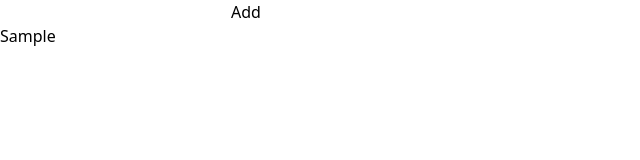
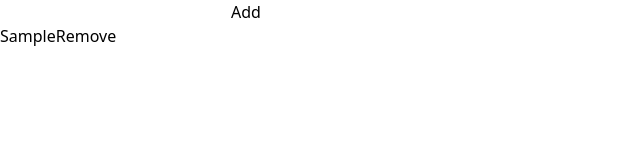
Before and after one commit to dimitargluharski/xstate, a React (Vite) app: page / in a window 1280 px wide. Both pictures are taken after typing "Sample" into the empty fields and a click on the button "Add". Shown: the top 160 px of the page, without its empty margins (0-640 px from the left). Built offline with nearby package versions, Linux system fonts and the light colour scheme.

Commit message:
Add remove todo functionality to App component

```diff
--- a/src/App.tsx
+++ b/src/App.tsx
@@ -22,6 +22,14 @@ function App() {
     setNewTodo(event.target.value);
   }
 
+  const handleRemoveTodo = (index: number) => {
+    setTodos(prevValues => {
+      return prevValues.filter((_, i) => i !== index);
+    });
+
+    send({ type: 'REMOVE_TODO' });
+  }
+
   return (
     <div className=''>
       <input type="text" value={newTodo} onChange={handleInputChange} style={{ border: '1px'}} />
@@ -30,7 +38,10 @@ function App() {
       <ul>
         {todos.length === 0 && <li>No todos</li>}
         {todos.reverse().map((todo, index) => (
-          <li key={index}>{todo}</li>
+          <li key={index}>
+            {todo}
+            <button onClick={() => handleRemoveTodo(index)}>Remove</button> {/* Add this button */}
+          </li>
         ))}
       </ul>
 
--- a/src/machines/todos-machines/machine.ts
+++ b/src/machines/todos-machines/machine.ts
@@ -14,6 +14,13 @@ export const todosMachine = createMachine({
                     actions: 'addNewTodo'
                 }
             }
+        },
+        removeTodo: {
+            on: {
+                REMOVE_TODO: {
+                    actions: 'removeTodo'
+                }
+            }
         }
     }
 }, {
@@ -23,6 +30,13 @@ export const todosMachine = createMachine({
                 ...context,
                 todos: [...context.todos, event.todo]
             }
+        },
+        removeTodo: ({ context, event}) => {
+            console.log(event.todo);
+            return {
+                ...context,
+                todos: context.todos.filter((todo:any) => todo.id !== event.todo.id)
+            }
         }
     }
 })
```
